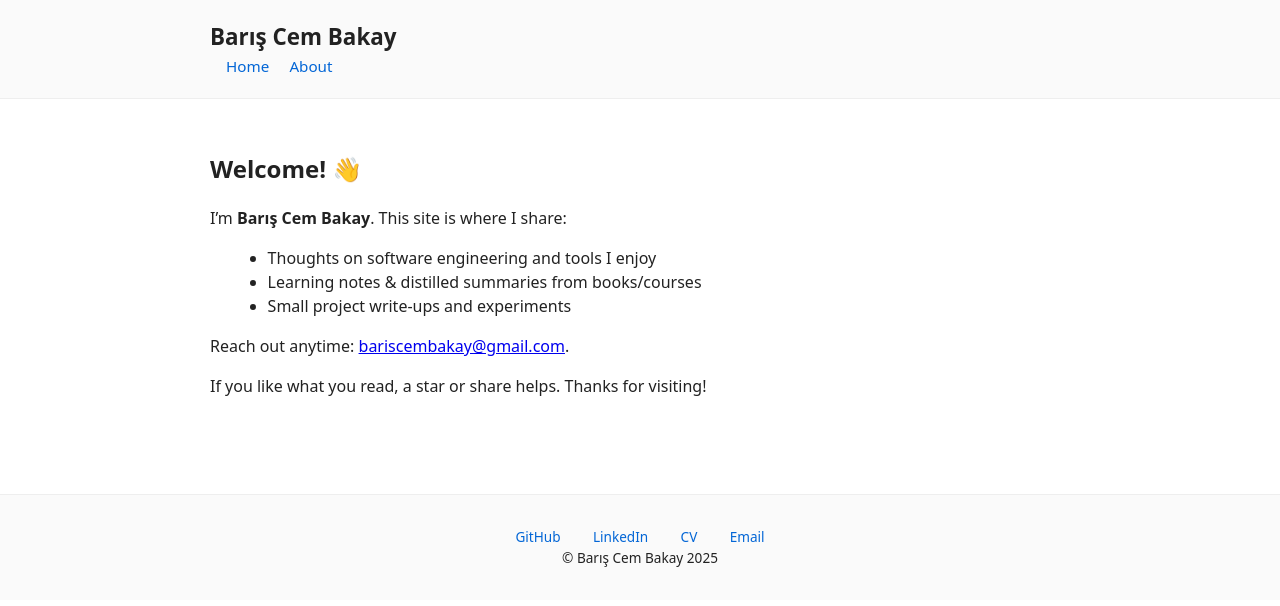
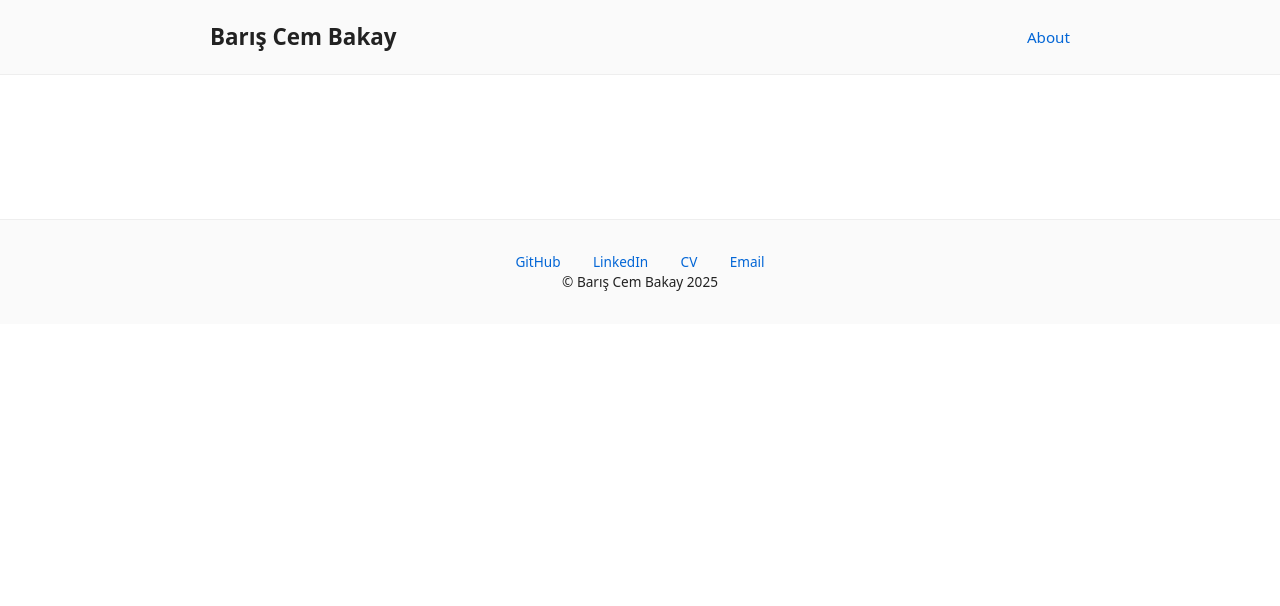
Before and after one commit to Bariscembakay/bariscembakay.github.io, a Jekyll site: the page built from index.markdown, in a window 1280 px wide. Shown: the top 606 px of the page. Built offline with Jekyll 4.4.1, drawn with Linux system fonts in a browser that asks for light colours.

Commit message:
starting point

```diff
--- a/_config.yml
+++ b/_config.yml
@@ -35,7 +35,7 @@ links:
   github: https://github.com/bariscembakay
   linkedin: https://www.linkedin.com/in/bar%C4%B1%C5%9F-cem-bakay-39054119a/
   email: mailto:bariscembakay@gmail.com
-  cv: /assets/cv.pdf
+  cv: /cv/
 
 # Build settings
 # Remove theme to use custom layouts
--- a/_layouts/base.html
+++ b/_layouts/base.html
@@ -9,10 +9,9 @@
 </head>
 <body>
   <header class="site-header">
-    <div class="wrapper">
+    <div class="wrapper header-flex">
       <h1 class="site-title"><a href="{{ '/' | relative_url }}">{{ site.title }}</a></h1>
       <nav class="site-nav">
-        <a href="{{ '/' | relative_url }}">Home</a>
         <a href="{{ '/about/' | relative_url }}">About</a>
       </nav>
     </div>
--- a/_layouts/home.html
+++ b/_layouts/home.html
@@ -2,14 +2,5 @@
 layout: base
 title: Home
 ---
-<section class="intro">
-  <h2>Welcome! 👋</h2>
-  <p>I’m <strong>Barış Cem Bakay</strong>. This site is where I share:</p>
-  <ul>
-    <li>Thoughts on software engineering and tools I enjoy</li>
-    <li>Learning notes & distilled summaries from books/courses</li>
-    <li>Small project write‑ups and experiments</li>
-  </ul>
-  <p>Reach out anytime: <a href="mailto:bariscembakay@gmail.com">bariscembakay@gmail.com</a>.</p>
-  <p>If you like what you read, a star or share helps. Thanks for visiting!</p>
-</section>
+<!-- Home intentionally minimal per request -->
+<div class="home-empty"></div>
--- a/assets/css/style.css
+++ b/assets/css/style.css
@@ -1,6 +1,7 @@
 body{font-family:system-ui,-apple-system,Segoe UI,Roboto,sans-serif;margin:0;color:#222;line-height:1.5;background:#fff}
 .wrapper{max-width:860px;margin:0 auto;padding:1.25rem 1.5rem}
 .site-header{border-bottom:1px solid #eee;background:#fafafa}
+.header-flex{display:flex;align-items:center;justify-content:space-between}
 .site-title{margin:0;font-size:1.4rem}
 .site-title a{text-decoration:none;color:#222}
 .site-nav a{margin-left:1rem;text-decoration:none;color:#0366d6;font-size:.95rem}
@@ -10,3 +11,8 @@ body{font-family:system-ui,-apple-system,Segoe UI,Roboto,sans-serif;margin:0;col
 .site-footer .links a{margin:0 .9rem;text-decoration:none;color:#0366d6}
 .post-meta{color:#666;font-size:.85rem;margin-top:-.5rem;margin-bottom:1.5rem}
 @media (max-width:640px){.site-nav a{margin-left:.6rem}.wrapper{padding:1rem 1.1rem}.site-footer .links a{margin:0 .6rem}}
+/* Alignment & about tweaks */
+.about-intro{max-width:640px;margin:0 auto}
+.about-intro p{margin:.6rem 0}
+.about-intro a{text-decoration:none;color:#0366d6}
+.home-empty{min-height:2rem}
--- a/index.markdown
+++ b/index.markdown
@@ -1,26 +1,4 @@
 ---
-# Feel free to add content and custom Front Matter to this file.
-# To modify the layout, see https://jekyllrb.com/docs/themes/#overriding-theme-defaults
-
 layout: home
 ---
-
-Welcome! 👋
-
-I’m Barış Cem Bakay. This site is where I share:
-
-- Thoughts on software engineering and tools I enjoy
-- Learning notes & distilled summaries from books/courses
-- Small project write‑ups and experiments
-
-Feel free to explore the archive or reach out at `bariscembakay@gmail.com`.
-
-If you like what you read, starring the repo or sharing a post helps a lot. Thanks for visiting!
-
-<!-- Footer Section -->
-<footer style="text-align: center; margin-top: 2rem;">
-  <a href="https://github.com/bariscembakay" style="margin: 0 1rem;">GitHub</a>
-  <a href="https://www.linkedin.com/in/bar%C4%B1%C5%9F-cem-bakay-39054119a/" style="margin: 0 1rem;">LinkedIn</a>
-  <a href="/assets/cv.pdf" style="margin: 0 1rem;">CV</a>
-  <a href="mailto:bariscembakay@gmail.com" style="margin: 0 1rem;">Email</a>
-</footer>
+<!-- Intentionally left blank: custom home layout handles presentation -->
```
Also changed, not shown: about.markdown (+4 -19 lines).
